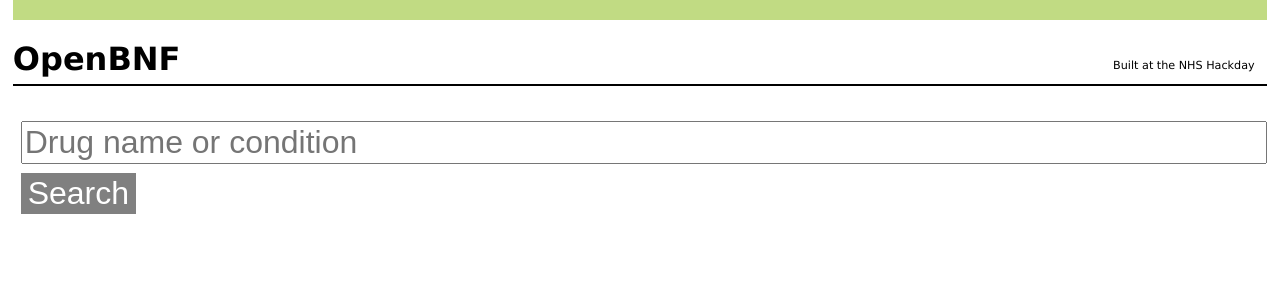
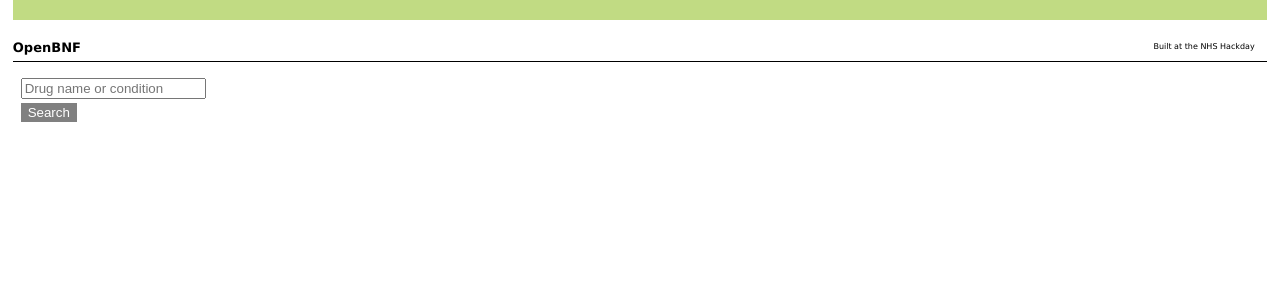
Before and after one commit to nhshackday/mobileformulary, a Flask app: page / in a window 1280 px wide. Shown: the top 300 px of the page. Run offline with Flask 2, Linux system fonts and the light colour scheme; some libraries are stand-ins or nearby versions.

Commit message:
homepage

```diff
--- a/static/css/main.css
+++ b/static/css/main.css
@@ -1,13 +1,13 @@
-body {font-family:verdana;padding-top:100px;}
+body {font-family:verdana;font-size:13px; }
 
-#header {border-bottom:solid 2px #000; position:fixed; top:0;left:1%; right:1%;
-  border-top:solid 20px #c1db83;padding:0;}
-#header h1 {padding:20px 0 6px 0;margin:0;}
-#header h2 {font-weight:lighter; font-size:0.7em; position:absolute; right:1%; top:30px;}
+#header {border-bottom:solid 1px #000; position:fixed; top:0;left:1%; right:1%;
+  border-top:solid 20px #c1db83;padding:0;background:#fff;}
+#header h1 {padding:20px 0 6px 0;margin:0; font-size:13px;}
+#header h2 {font-weight:lighter; font-size:8px; position:absolute; right:1%; top:15px;}
 #header h2 a {color:#000;text-decoration:none;}
 
-#content {padding:1%;}
+#content {padding:70px 1% 1% 1%;}
 
 #search {position:relative;}
-#search input[type="text"]{width:100%; font-size:2em; margin-bottom:0.3em;}
-#search input[type="submit"]{border:solid 1px #808080; background-color:#808080;font-size:2em; color:#fff;}
+#search input[type="text"]{display:block;margin-bottom:0.3em;}
+#search input[type="submit"]{border:solid 1px #808080; background-color:#808080;color:#fff;}
```
